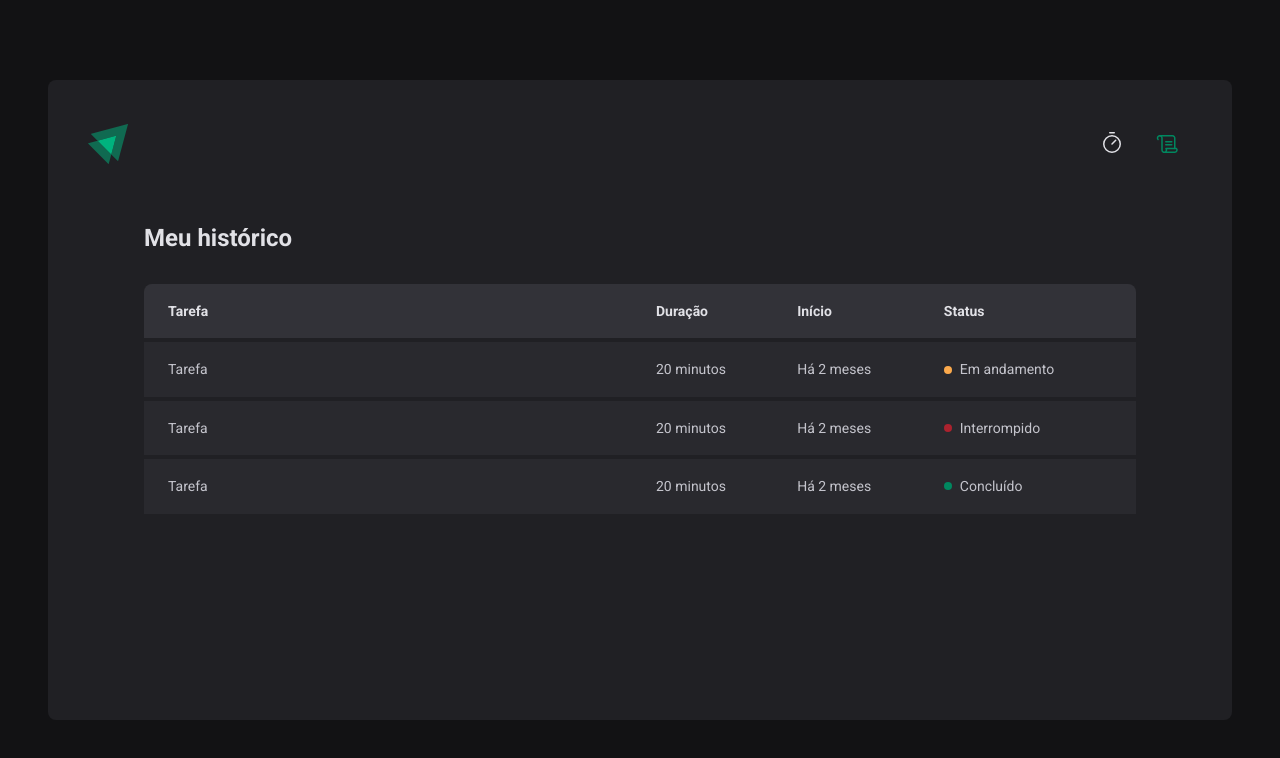
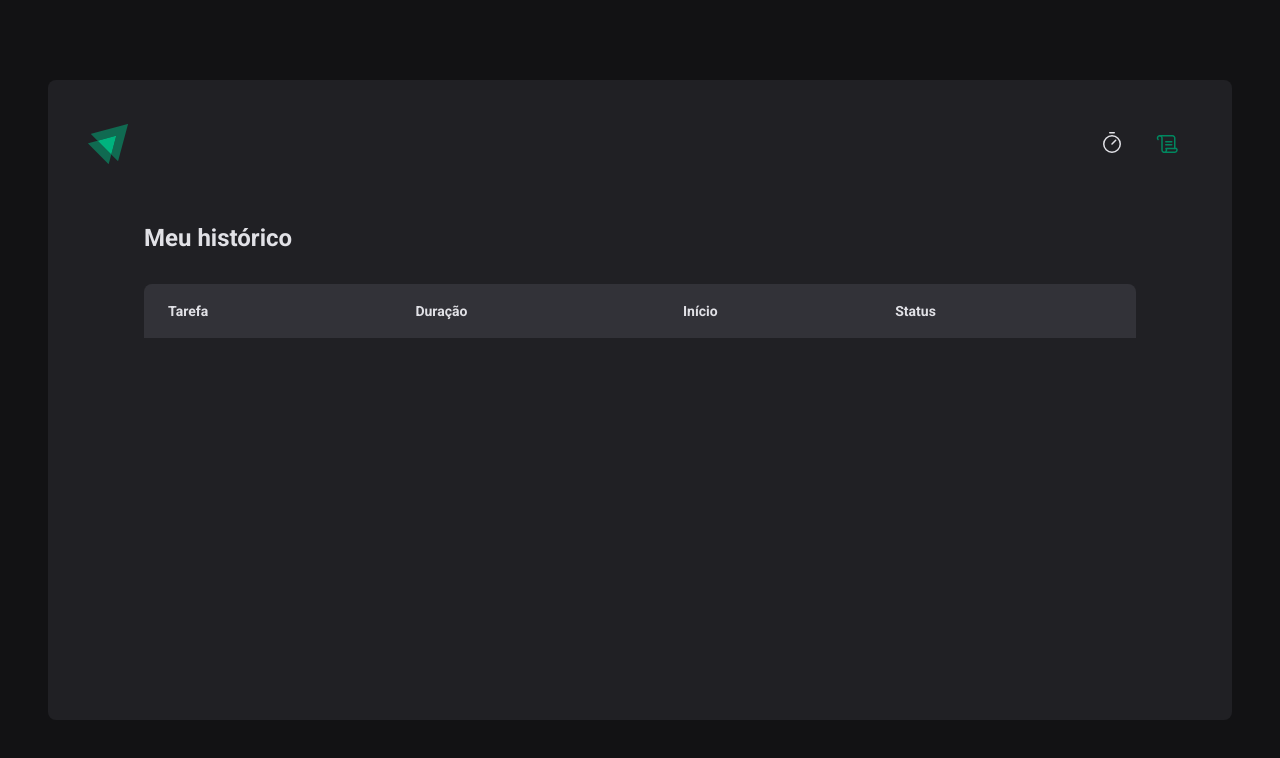
Before and after one commit to felipemjesus/rocketseat-reactjs, a React (Vite) app in the folder aulas/02-aprofundando-em-hooks/: page /history in a window 1280 px wide. Shown: the top 758 px of the page. Built offline with nearby package versions, Linux system fonts and the light colour scheme.

Commit message:
Aula - Listagem do histórico

```diff
--- a/aulas/02-aprofundando-em-hooks/src/pages/History/index.tsx
+++ b/aulas/02-aprofundando-em-hooks/src/pages/History/index.tsx
@@ -20,36 +20,26 @@ export function History() {
             </tr>
           </thead>
           <tbody>
-            <tr>
-              <td>Tarefa</td>
-              <td>20 minutos</td>
-              <td>Há 2 meses</td>
-              <td>
-                <Status statusColor="yellow">
-                  Em andamento
-                </Status>
-              </td>
-            </tr>
-            <tr>
-              <td>Tarefa</td>
-              <td>20 minutos</td>
-              <td>Há 2 meses</td>
-              <td>
-                <Status statusColor="red">
-                  Interrompido
-                </Status>
-              </td>
-            </tr>
-            <tr>
-              <td>Tarefa</td>
-              <td>20 minutos</td>
-              <td>Há 2 meses</td>
-              <td>
-                <Status statusColor="green">
-                  Concluído
-                </Status>
-              </td>
-            </tr>
+            {cycles.map((cycle, index) => (
+              <tr key={index}>
+                <td>{cycle.task}</td>
+                <td>{cycle.minutesAmount} minutos</td>
+                <td>{cycle.startDate.toLocaleDateString()}</td>
+                <td>
+                  {cycle.finishedDate && (
+                    <Status statusColor="green">Concluído</Status>
+                  )}
+
+                  {cycle.interruptedDate && (
+                    <Status statusColor="red">Interrompido</Status>
+                  )}
+
+                  {!cycle.finishedDate && !cycle.interruptedDate && (
+                    <Status statusColor="yellow">Em andamento</Status>
+                  )}
+                </td>
+              </tr>
+            ))}
           </tbody>
         </table>
       </HistoryList>
```
